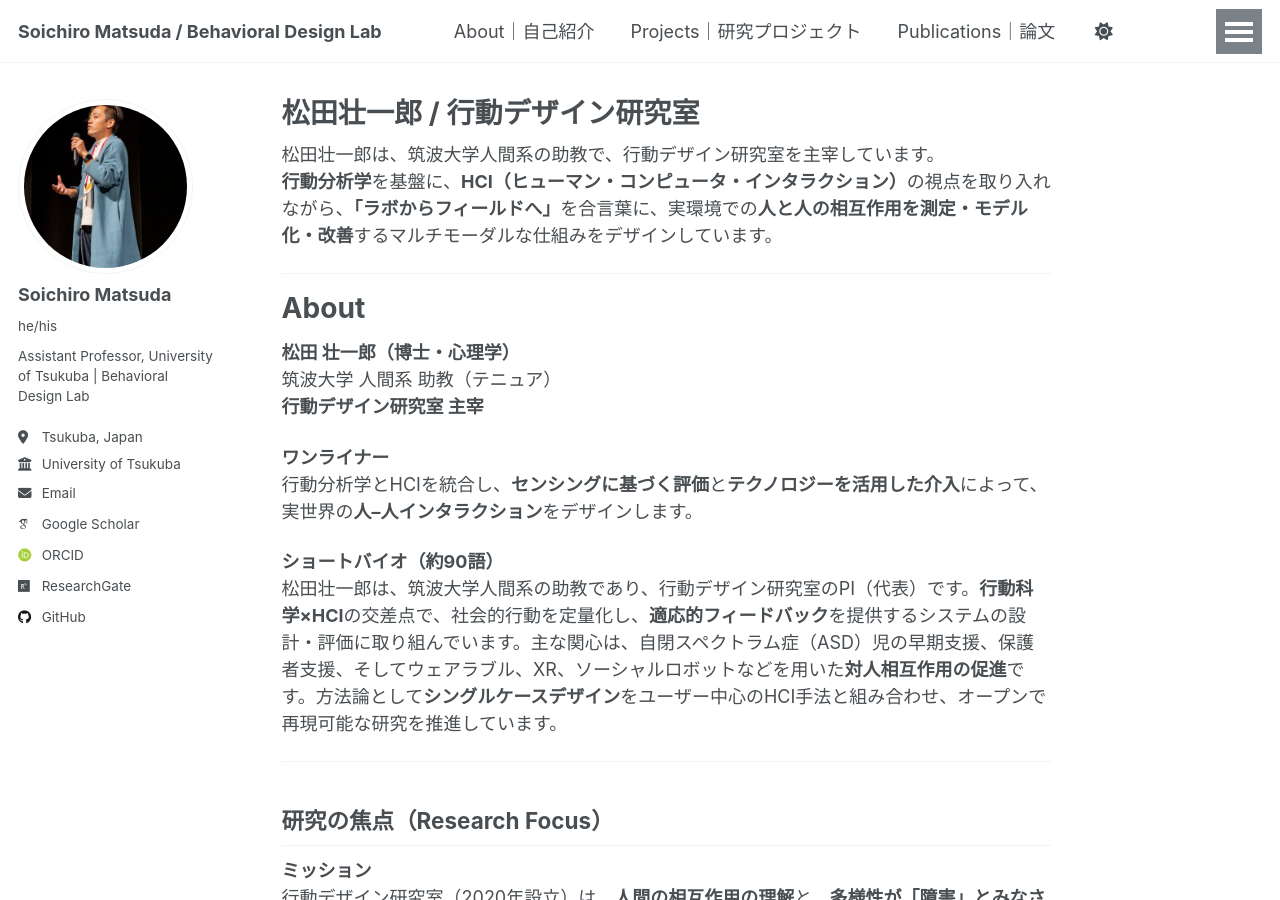
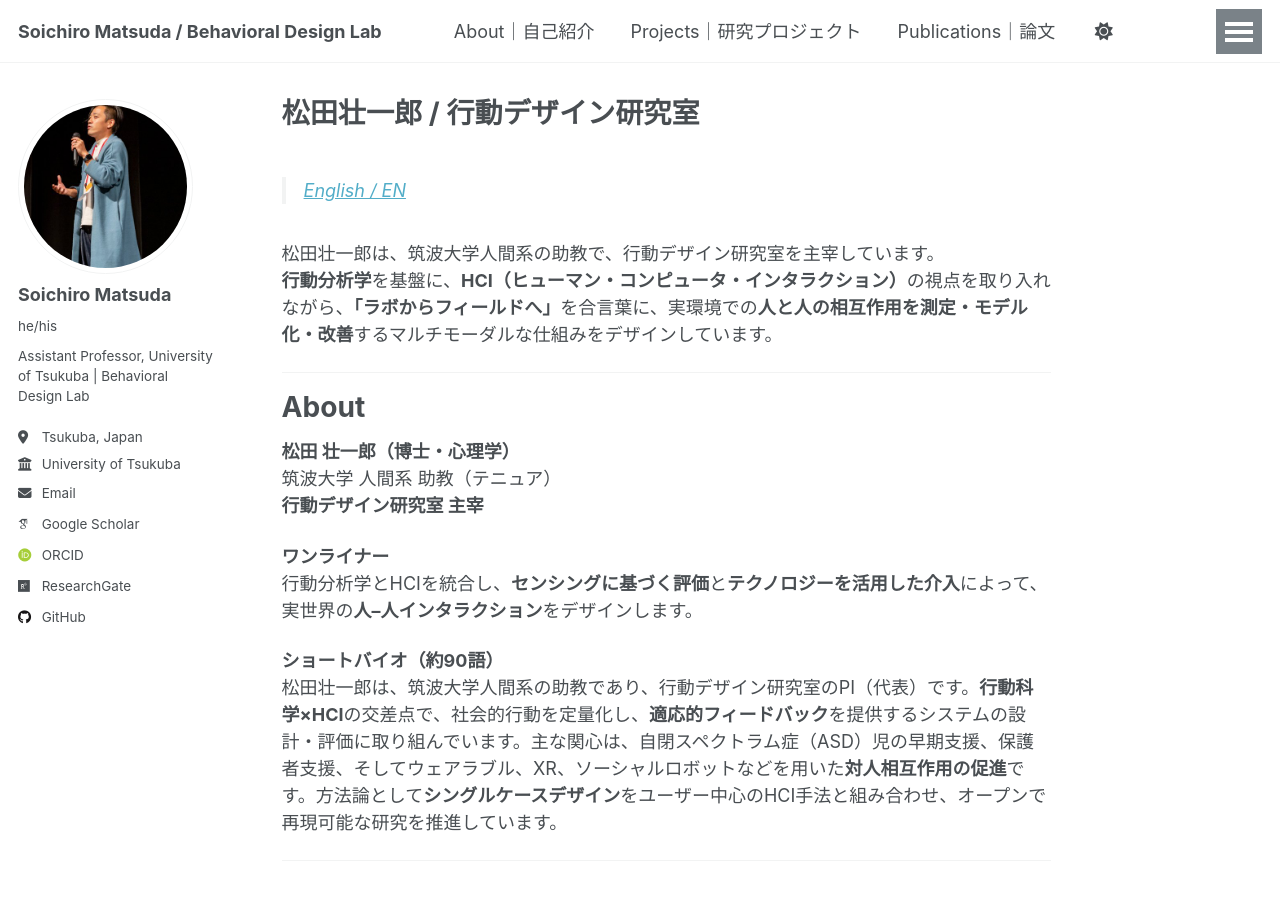
Before and after one commit to BehavioralDesignerMatsuda/BehavioralDesignerMatsuda.github.io, a Jekyll site: the page built from _pages/about-ja.md, in a window 1280 px wide and 900 px high. Built offline with Jekyll 4.4.1, drawn with Linux system fonts in a browser that asks for light colours; some web fonts are replaced; a script that is not in the unit is left out.

Commit message:
Update about-ja.md

```diff
--- a/_pages/about-ja.md
+++ b/_pages/about-ja.md
@@ -1,12 +1,14 @@
 ---
 permalink: /ja/about/
 title: "松田壮一郎 / 行動デザイン研究室"
+lang: ja
 author_profile: true
 redirect_from:
   - /ja/about.html
-lang: ja
 ---
+> [English / EN](/about/)
 
+<!-- ここから本文（日本語のAbout） -->
 松田壮一郎は、筑波大学人間系の助教で、行動デザイン研究室を主宰しています。
 **行動分析学**を基盤に、**HCI（ヒューマン・コンピュータ・インタラクション）**の視点を取り入れながら、**「ラボからフィールドへ」**を合言葉に、実環境での**人と人の相互作用を測定・モデル化・改善**するマルチモーダルな仕組みをデザインしています。
 
```
